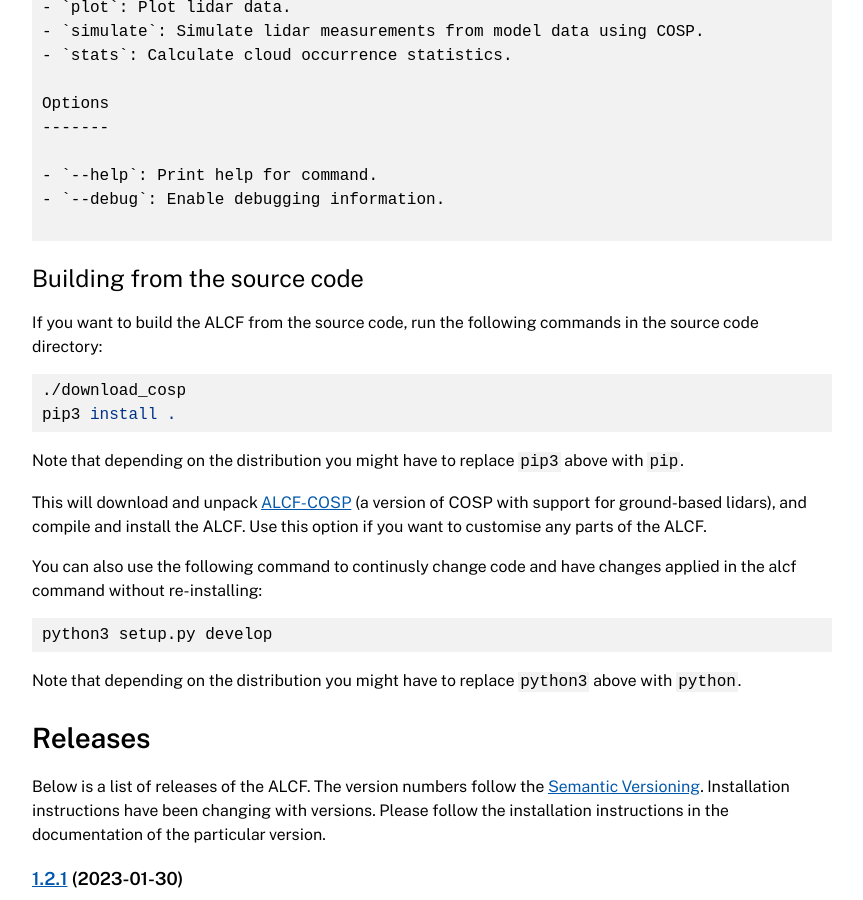
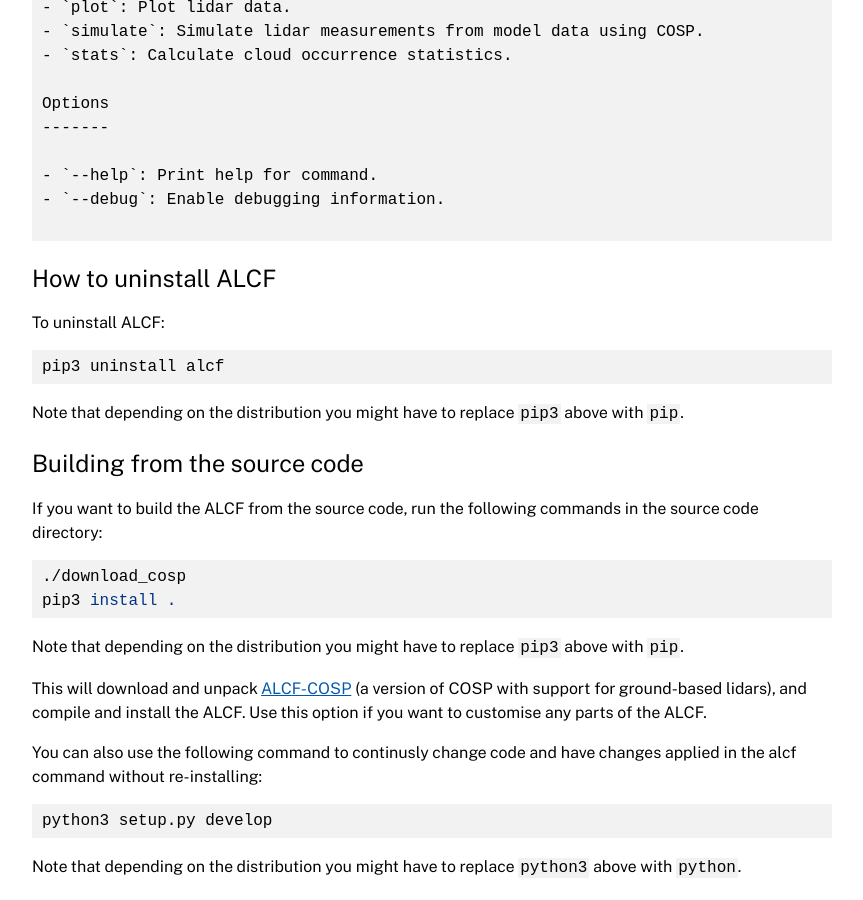
Before and after one commit to alcf-lidar/alcf, a Jekyll site: the page built from docs/installation/index.md, in a window 1280 px wide and 900 px high, scrolled down 2924 px. Shown: the whole window, without its empty margins (208-1071 px from the left). Built offline with Jekyll 4.4.1, drawn with Linux system fonts in a browser that asks for light colours.

Commit message:
docs: Add information about how to uninstall

````diff
--- a/docs/_includes/installation.md
+++ b/docs/_includes/installation.md
@@ -115,6 +115,17 @@ should output:
 ```
 {% include cmd_main.md %}
 ```
+
+### How to uninstall ALCF
+
+To uninstall ALCF:
+
+```sh
+pip3 uninstall alcf
+```
+
+Note that depending on the distribution you might have to replace `pip3` above
+with `pip`.
 
 ### Building from the source code
 
````
